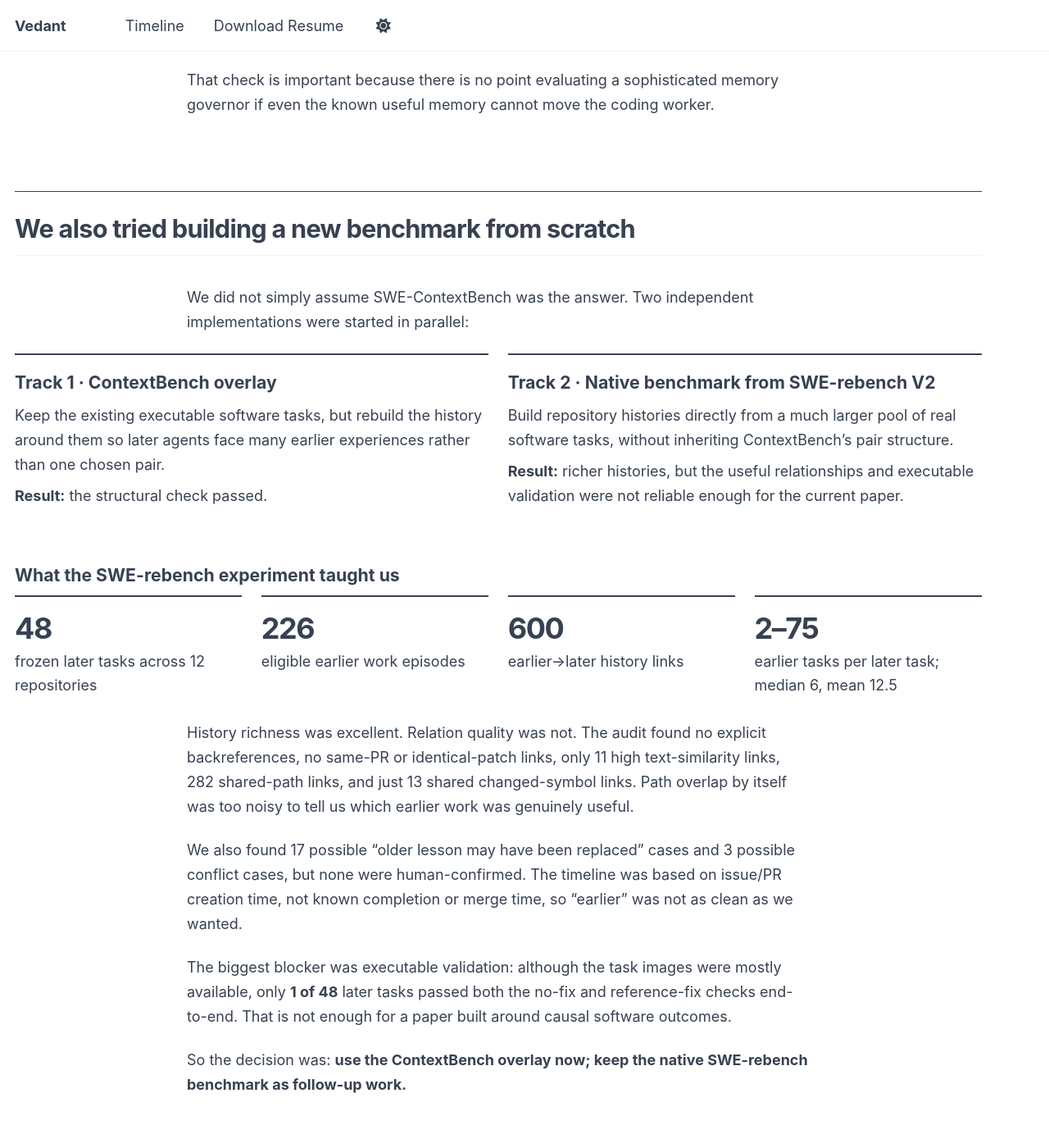
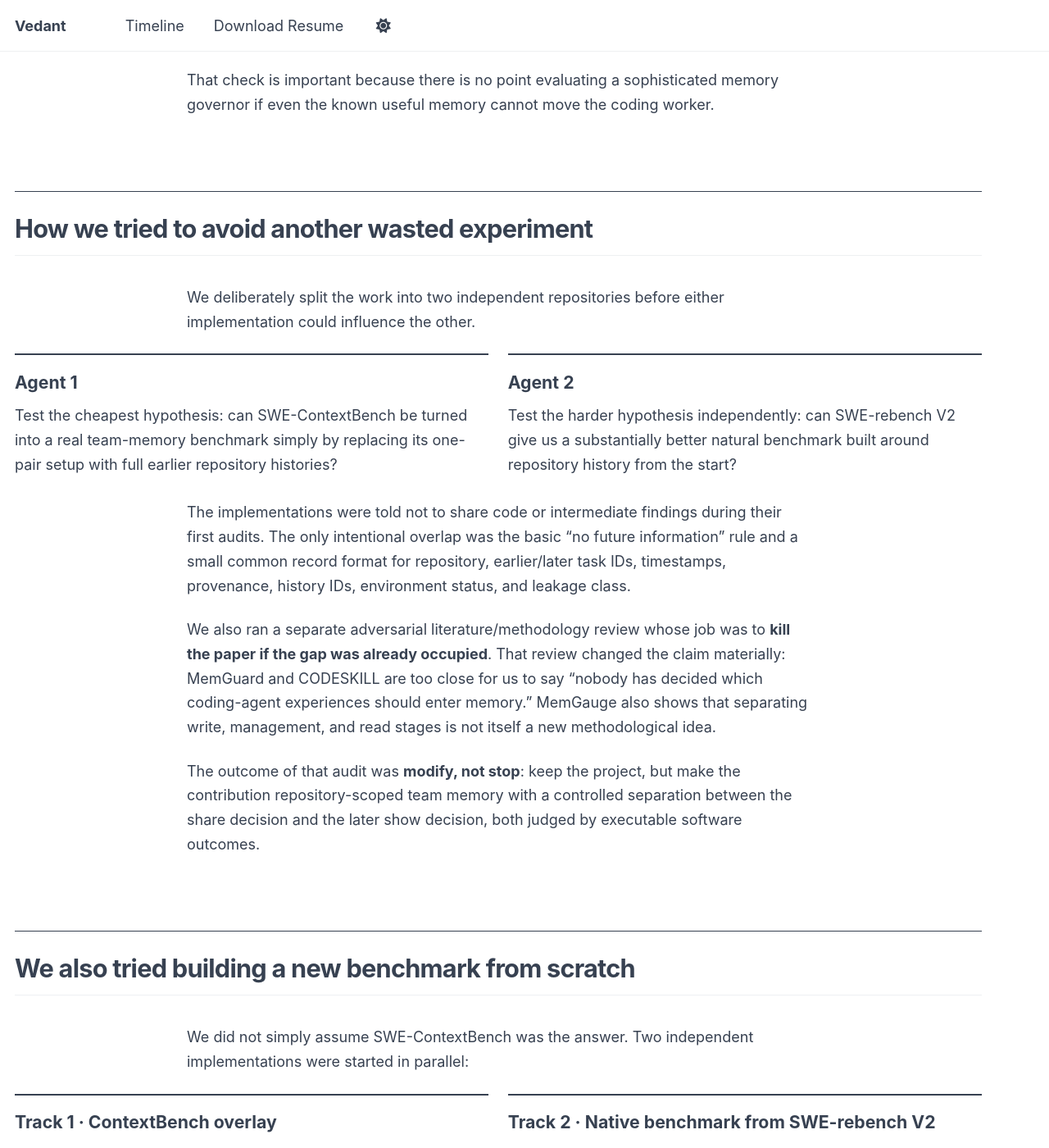
Before and after one commit to Vedant2100/vedant2100.github.io, a Jekyll site: the page built from _pages/fleet-mem.md, in a window 1280 px wide and 1400 px high, scrolled down 4833 px. Shown: the whole window at 82% size. Built offline with Jekyll 4.4.1, drawn with Linux system fonts in a browser that asks for light colours; a script bundle is joined from its source files by our own code; library files that are not in the unit come from our copies; some of the changed text lies outside the part shown.

Commit message:
Complete Fleet Mem audit and widen desktop layout

```diff
--- a/_pages/fleet-mem.md
+++ b/_pages/fleet-mem.md
@@ -11,6 +11,9 @@ classes: wide
 ---
 
 <style>
+#main { max-width: 1320px; }
+#main .page { width: 100%; max-width: none; float: none; padding-right: 0; }
+#main .page__inner-wrap, #main .page__content { width: 100%; max-width: none; }
 .fleet-blog {
   --ink: currentColor;
   width: min(1180px, calc(100vw - 52px));
@@ -398,6 +401,29 @@ A   C   D   E   F   G   ...
   <p>That check is important because there is no point evaluating a sophisticated memory governor if even the known useful memory cannot move the coding worker.</p>
 </div>
 
+<h2>How we tried to avoid another wasted experiment</h2>
+
+<div class="reading">
+  <p>We deliberately split the work into two independent repositories before either implementation could influence the other.</p>
+</div>
+
+<div class="two-up">
+  <div class="panel">
+    <h3>Agent 1</h3>
+    <p>Test the cheapest hypothesis: can SWE-ContextBench be turned into a real team-memory benchmark simply by replacing its one-pair setup with full earlier repository histories?</p>
+  </div>
+  <div class="panel">
+    <h3>Agent 2</h3>
+    <p>Test the harder hypothesis independently: can SWE-rebench V2 give us a substantially better natural benchmark built around repository history from the start?</p>
+  </div>
+</div>
+
+<div class="reading">
+  <p>The implementations were told not to share code or intermediate findings during their first audits. The only intentional overlap was the basic “no future information” rule and a small common record format for repository, earlier/later task IDs, timestamps, provenance, history IDs, environment status, and leakage class.</p>
+  <p>We also ran a separate adversarial literature/methodology review whose job was to <strong>kill the paper if the gap was already occupied</strong>. That review changed the claim materially: MemGuard and CODESKILL are too close for us to say “nobody has decided which coding-agent experiences should enter memory.” MemGauge also shows that separating write, management, and read stages is not itself a new methodological idea.</p>
+  <p>The outcome of that audit was <strong>modify, not stop</strong>: keep the project, but make the contribution repository-scoped team memory with a controlled separation between the share decision and the later show decision, both judged by executable software outcomes.</p>
+</div>
+
 <h2>We also tried building a new benchmark from scratch</h2>
 
 <div class="reading">
@@ -450,7 +476,8 @@ A   C   D   E   F   G   ...
 <tr><td><strong>MemGuard</strong></td><td>Checks whether coding memories should be admitted, handles stale/conflicting/duplicate memories, and manages later retrieval.</td><td>This rules out broad “first memory admission” claims. Our narrower focus is a controlled cross-worker team setting with separate share and show decisions.</td></tr>
 <tr><td><strong>GateMem</strong></td><td>Shared-memory governance across multiple principals.</td><td>Not executable software repair with patch-level grading.</td></tr>
 <tr><td><strong>CODESKILL / STAIR</strong></td><td>Extract, maintain, abstract, and reuse coding skills or repair plans.</td><td>They already occupy much of the “learn reusable coding knowledge” space.</td></tr>
-<tr><td><strong>Agent Memory Bench</strong></td><td>Tests present, absent, replaced, and contradictory coding memories.</td><td>Primarily tests reading from a pre-built memory collection, not workers generating and promoting memories during the run.</td></tr>
+<tr><td><strong>Agent Memory Bench</strong></td><td>Tests present, absent, replaced, contradictory, and adjacent coding memories.</td><td>Its public setup is primarily a read test over a memory collection built before the run, not workers generating and promoting memories as they work.</td></tr>
+<tr><td><strong>MemGauge</strong></td><td>Separates memory writing, management, and later exposure under matched conditions.</td><td>Shows that stage-by-stage causal separation is not itself novel; its focus is not repository-scoped coding work with executable patch grading.</td></tr>
 <tr><td><strong>Jev-Mem</strong></td><td>Fast, bounded memory-control decisions and structured retrieval control.</td><td>Useful as our lightweight controller, but not itself the novelty claim.</td></tr>
 <tr><td><strong>Shared organizational-memory deployment work</strong></td><td>Shows that shared memory for enterprise coding agents is already a real systems idea.</td><td>Shared organizational memory itself is not new; the controlled causal evaluation is the point.</td></tr>
 </tbody>
@@ -462,6 +489,27 @@ A   C   D   E   F   G   ...
 </div>
 
 <p class="standfirst"><strong>Build a controlled executable test for team memory in coding-agent fleets, separate “should this lesson become shared?” from “should this later agent see it?”, and compare a cheap fast controller with a stronger reasoning model.</strong></p>
+
+<h2>The four questions we are actually asking</h2>
+
+<div class="two-up">
+  <div class="panel">
+    <h3>1 · Is sharing everything harmful?</h3>
+    <p>If every lesson becomes team memory, do later coding agents sometimes get worse because of irrelevant or misleading history?</p>
+  </div>
+  <div class="panel">
+    <h3>2 · Can we decide early what deserves team status?</h3>
+    <p>At the moment a lesson is created—and before future tasks are known—can we make a useful share / do-not-share decision?</p>
+  </div>
+  <div class="panel">
+    <h3>3 · Is “worth sharing” different from “worth showing now”?</h3>
+    <p>A lesson can have been reasonable to keep in January and still be wrong for one particular task in July.</p>
+  </div>
+  <div class="panel">
+    <h3>4 · Can a cheap controller do this well?</h3>
+    <p>How much of a strong reasoning model’s benefit can a fast System-One/Jev-style controller recover at much lower cost and latency?</p>
+  </div>
+</div>
 
 <h2>The experiment, in plain language</h2>
 
@@ -736,6 +784,16 @@ A   C   D   E   F   G   ...
 </details>
 
 <details>
+<summary>Worker-selection chronology, including the failed harness attempts</summary>
+<div>
+<p>Before the graded Luna patches, one corrected qualification job using the local/Ollama worker returned model responses but produced <strong>0/3 nonempty patches</strong>. Two runs hit a 12-step cap and the third submitted an empty patch. Because there was no usable patch, canonical FAIL_TO_PASS / PASS_TO_PASS grading was unavailable; those values were unmeasured, not zero.</p>
+<p>We traced part of that to the worker contract. The upstream Mini-SWE SWE-bench setup expects a real <code>patch.txt</code> and an exact final submission command, and its standard budget is far larger than 12 steps. Those runs were therefore treated as infrastructure failures rather than evidence that the scientific idea or benchmark had failed.</p>
+<p>The recommendation then moved to a stronger worker. Luna was chosen first for cost, because no valid memory result existed yet and switching workers before treatment did not contaminate the experiment. After the first graded Luna failures, the immediate recommendation briefly moved to Sol. A deeper inspection of the actual patches then showed partial competence, so the plan was amended again—before any memory treatment—to compare Sol and Luna on the same already-burned tasks rather than declaring Luna unusable from a tiny binary sample.</p>
+<p>The key methodological record remains: the original 2/3 full-resolution qualification gate failed; we do not erase that result. The amendment changes what we consider sufficient evidence that a worker is suitable for a memory-intervention study.</p>
+</div>
+</details>
+
+<details>
 <summary>Old development rules we refuse to repeat</summary>
 <div>
 <ul>
```
